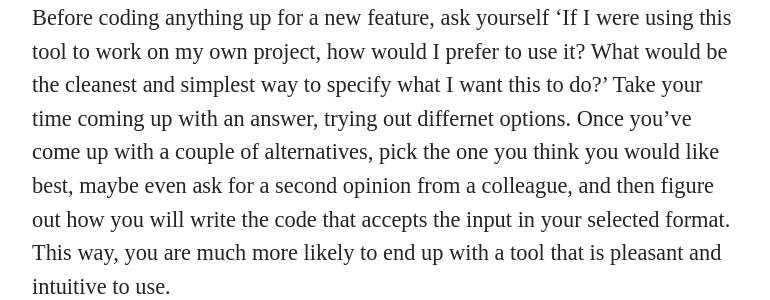
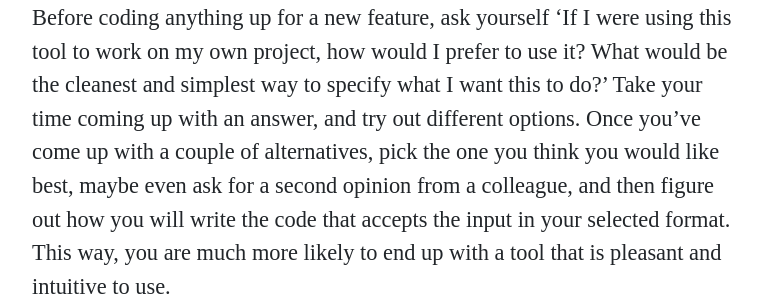
Before and after one commit to purpledevcat/purpledevcat.github.io, a Jekyll site: the page built from _posts/2018-3-31-improving-user-experience-in-dev-tools.md, in a window 1280 px wide and 900 px high, scrolled down 975 px. Shown: the part 255-555 px from the top of the window, without its empty margins (253-1023 px from the left). Built offline with Jekyll 4.4.1, drawn with Linux system fonts in a browser that asks for light colours; nearby versions of some CDN libraries; comment, search, counter and statistics services are not loaded.

Commit message:
Rephrasing

```diff
--- a/_posts/2018-3-31-improving-user-experience-in-dev-tools.md
+++ b/_posts/2018-3-31-improving-user-experience-in-dev-tools.md
@@ -11,7 +11,7 @@ Over the past few months, I've been doing a lot of work on dev tooling. My team
 ## 1. Take a design first approach to user input.
 For most non-trivial tools, you will most likely need input from your users. This input could be in the form of a configuration file, a closure in a buildscript, or even just arguments required when invoking a script. In any case, the way this input is specified is basically the API of your tool, and like in API design, I have found that a very good way to decide on what the user input should look like is to take a design first approach.
 
-Before coding anything up for a new feature, ask yourself 'If I were using this tool to work on my own project, how would I prefer to use it? What would be the cleanest and simplest way to specify what I want this to do?' Take your time coming up with an answer, trying out differnet options. Once you've come up with a couple of alternatives, pick the one you think you would like best, maybe even ask for a second opinion from a colleague, and then figure out how you will write the code that accepts the input in your selected format. This way, you are much more likely to end up with a tool that is pleasant and intuitive to use.
+Before coding anything up for a new feature, ask yourself 'If I were using this tool to work on my own project, how would I prefer to use it? What would be the cleanest and simplest way to specify what I want this to do?' Take your time coming up with an answer, and try out different options. Once you've come up with a couple of alternatives, pick the one you think you would like best, maybe even ask for a second opinion from a colleague, and then figure out how you will write the code that accepts the input in your selected format. This way, you are much more likely to end up with a tool that is pleasant and intuitive to use.
 
 As a simple example, imagine a script that can be triggered with some optional parameters. There's a good chance that if you do not consider design first (or at all), you end up with a script invocation that looks something like the following.
 
```
